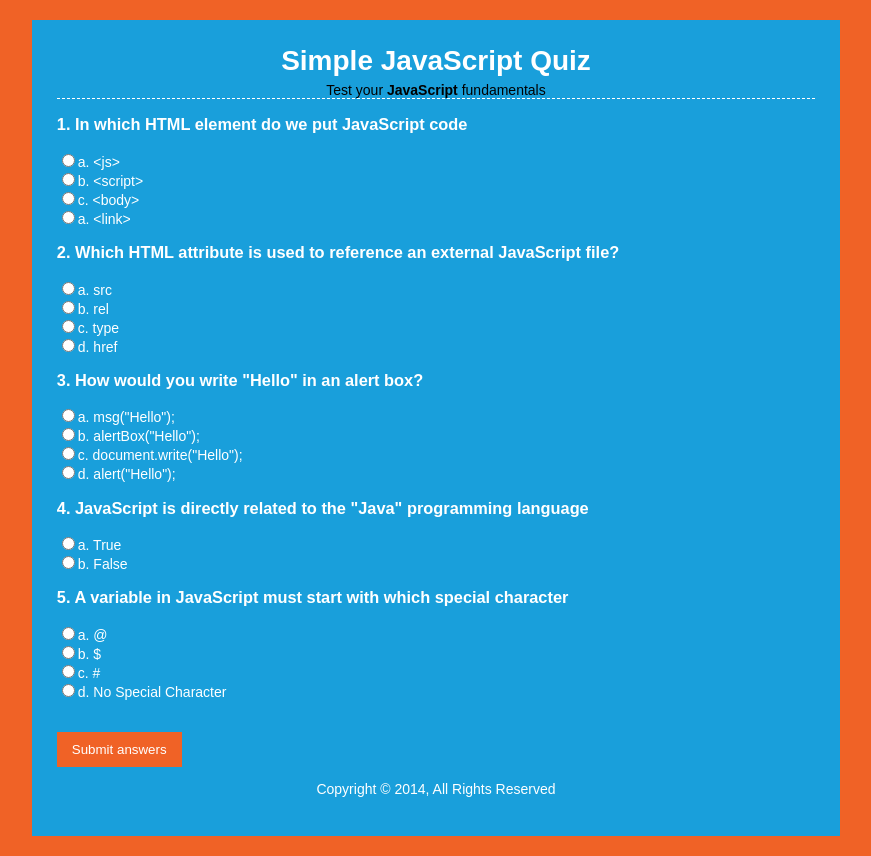
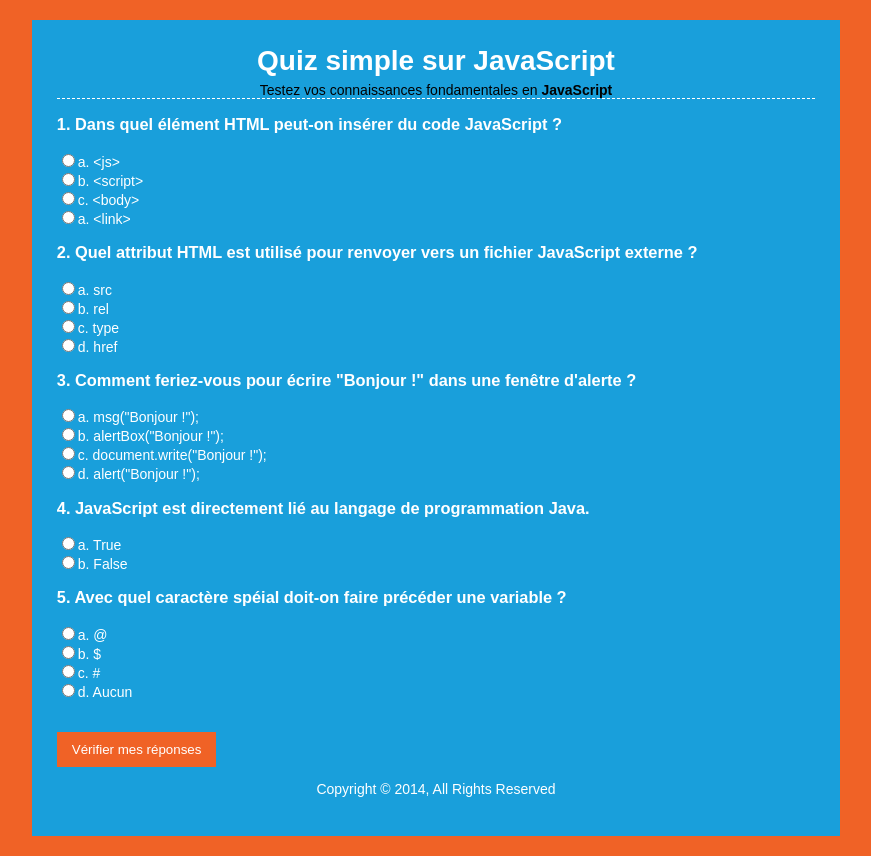
Before and after one commit to Benouaste/Autocorrect_Quiz, a plain HTML site: page index.html in a window 1280 px wide. Shown: the whole page, without its empty margins (204-1075 px from the left). Drawn offline with Linux system fonts and the light colour scheme; files that its build step writes are made by us from their sources; files whose address does not match are found by name.

Commit message:
Update index.html

```diff
--- a/index.html
+++ b/index.html
@@ -10,42 +10,42 @@
 <body>
     <div id="container">
         <header>
-            <h1>Simple JavaScript Quiz</h1>
-            <p>Test your <strong>JavaScript</strong> fundamentals</p>
+            <h1>Quiz simple sur JavaScript</h1>
+            <p>Testez vos connaissances fondamentales en <strong>JavaScript</strong></p>
         </header>
         <section>
             <div id="results"></div>
             <form name="quizForm" onsubmit="return submitAnswers()">
-                <h3>1. In which HTML element do we put JavaScript code</h3>
+                <h3>1. Dans quel élément HTML peut-on insérer du code JavaScript ?</h3>
                 <input type="radio" name="q1" value="a" id="q1a">a. &lt;js&gt;<br/>
                 <input type="radio" name="q1" value="b" id="q1b">b. &lt;script&gt;<br/>
                 <input type="radio" name="q1" value="c" id="q1c">c. &lt;body&gt;<br/>
                 <input type="radio" name="q1" value="d" id="q1d">a. &lt;link&gt;<br/>
 
-                <h3>2. Which HTML attribute is used to reference an external JavaScript file?</h3>
+                <h3>2. Quel attribut HTML est utilisé pour renvoyer vers un fichier JavaScript externe ?</h3>
                 <input type="radio" name="q2" value="a" id="q2a">a. src<br>
                 <input type="radio" name="q2" value="b" id="q2b">b. rel<br>
                 <input type="radio" name="q2" value="c" id="q2c">c. type<br>
                 <input type="radio" name="q2" value="d" id="q2d">d. href<br>
 
-                <h3>3. How would you write "Hello" in an alert box?</h3>
-                <input type="radio" name="q3" value="a" id="q3a">a. msg("Hello");<br>
-                <input type="radio" name="q3" value="b" id="q3b">b. alertBox("Hello");<br>
-                <input type="radio" name="q3" value="c" id="q3c">c. document.write("Hello");<br>
-                <input type="radio" name="q3" value="d" id="q3d">d. alert("Hello");<br>
+                <h3>3. Comment feriez-vous pour écrire "Bonjour !" dans une fenêtre d'alerte ?</h3>
+                <input type="radio" name="q3" value="a" id="q3a">a. msg("Bonjour !");<br>
+                <input type="radio" name="q3" value="b" id="q3b">b. alertBox("Bonjour !");<br>
+                <input type="radio" name="q3" value="c" id="q3c">c. document.write("Bonjour !");<br>
+                <input type="radio" name="q3" value="d" id="q3d">d. alert("Bonjour !");<br>
 
-                <h3>4. JavaScript is directly related to the "Java" programming language</h3>
+                <h3>4. JavaScript est directement lié au langage de programmation Java.</h3>
                 <input type="radio" name="q4" value="a" id="q4a">a. True<br>
                 <input type="radio" name="q4" value="b" id="q4b">b. False<br>
 
-                <h3>5. A variable in JavaScript must start with which special character</h3>
+                <h3>5. Avec quel caractère spéial doit-on faire précéder une variable ?</h3>
                 <input type="radio" name="q5" value="a" id="q5a">a. @<br>
                 <input type="radio" name="q5" value="b" id="q5b">b. $<br>
                 <input type="radio" name="q5" value="c" id="q5c">c. #<br>
-                <input type="radio" name="q5" value="d" id="q5d">d. No Special Character<br>
+                <input type="radio" name="q5" value="d" id="q5d">d. Aucun<br>
                 <br><br>
 
-                <input type="submit" value="Submit answers">
+                <input type="submit" value="Vérifier mes réponses">
             </form>
         </section>
         <footer>
```
